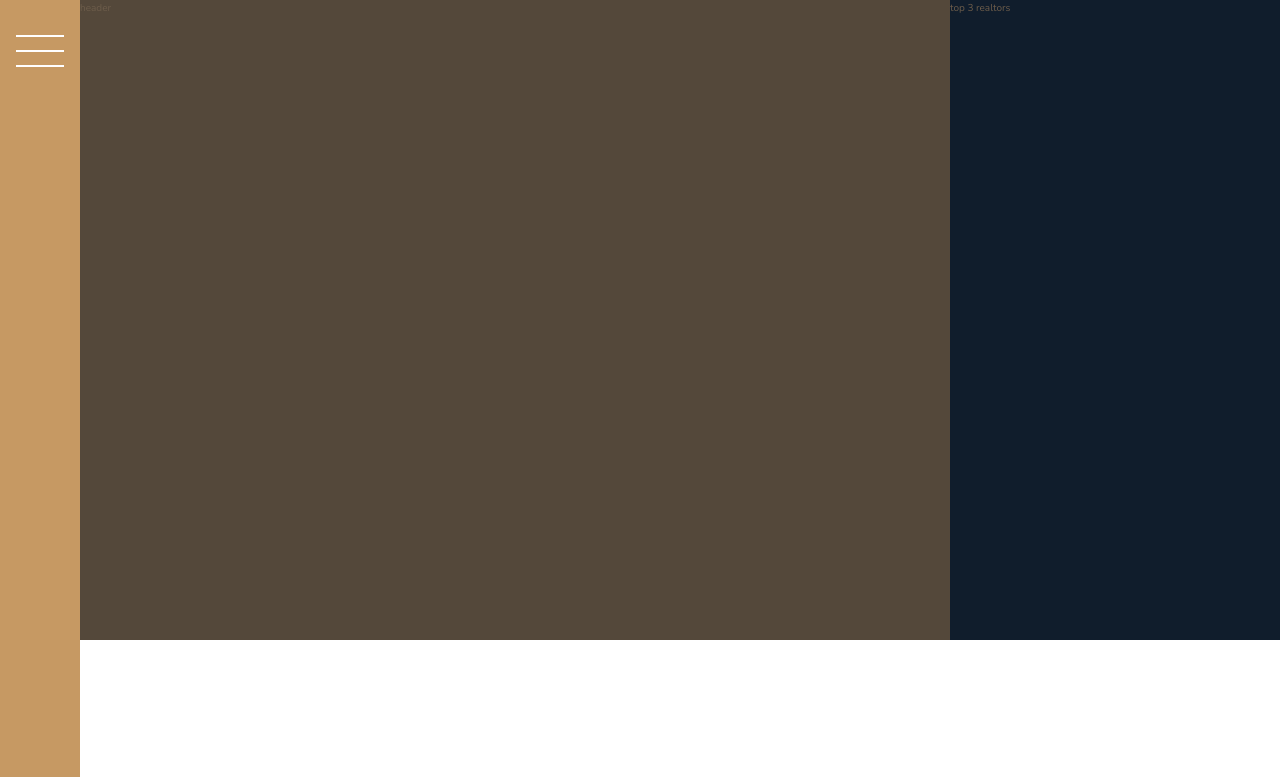
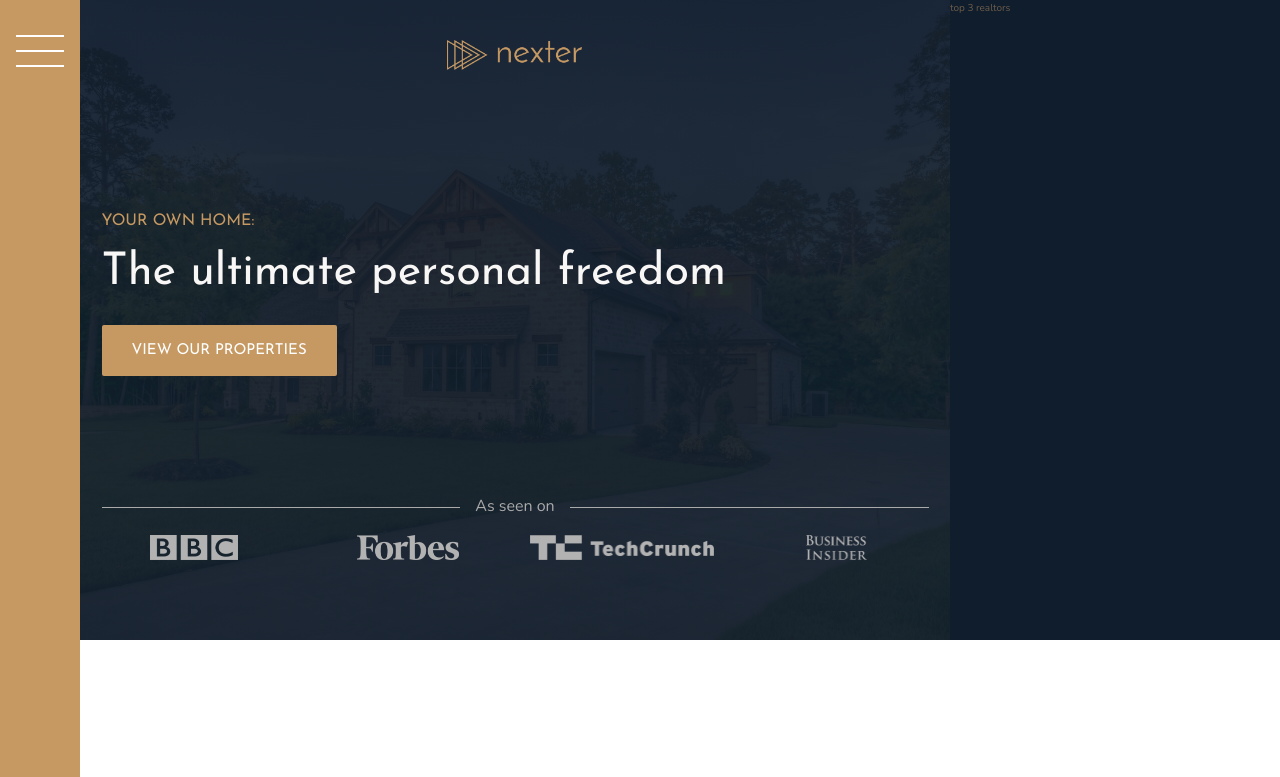
Before and after one commit to diegolopes98/nexter, a website: page index.html in a window 1280 px wide. Shown: the top 777 px of the page. Drawn offline with nearby package versions, Linux system fonts and the light colour scheme; files that its build step writes are made by us from their sources.

Commit message:
add header

```diff
--- a/index.html
+++ b/index.html
@@ -17,7 +17,17 @@
       </div>
 
       <header class="header">
-        header
+        <img src="img/logo.png" alt="Nexter logo" class="header__logo">
+        <h3 class="heading-3">Your own home:</h3>
+        <h1 class="heading-1">The ultimate personal freedom</h1>
+        <button class="btn header__btn">View our properties</button>
+        <div class="header__seenon-text">As seen on</div>
+        <div class="header__seenon-logos">
+          <img src="img/logo-bbc.png" alt="See on logo 1" class="header__seeon-logo">
+          <img src="img/logo-forbes.png" alt="See on logo 2" class="header__seeon-logo">
+          <img src="img/logo-techcrunch.png" alt="See on logo 3" class="header__seeon-logo">
+          <img src="img/logo-bi.png" alt="See on logo 4" class="header__seeon-logo">
+        </div>
       </header>
 
       <div class="realtors">
--- a/sass/_header.scss
+++ b/sass/_header.scss
@@ -1,4 +1,55 @@
 .header{
-  background-color: $color-grey-dark-1;
   grid-column: full-start/ col-end 6;
+  background-image: linear-gradient(rgba($color-secondary, .93), rgba($color-secondary, .93)), url("../img/hero.jpeg");
+  background-size: cover;
+  background-position: center;
+  padding: 8rem;
+  padding-top: 4rem;
+
+  display: grid;
+  grid-template-rows: 1fr min-content 6rem 1fr;
+  grid-template-columns: max-content;
+  grid-row-gap: 1.5rem;
+  justify-content: center;
+
+  &__logo {
+    height: 3rem;
+    justify-self: center;
+  }
+
+  &__btn {
+    align-self: start;
+    justify-self: start;
+  }
+
+  &__seenon-text {
+    display: grid;
+    grid-template-columns: 1fr max-content 1fr;
+    grid-column-gap: 1.5rem;
+    align-items: center;
+    font-size: 1.6rem;
+    color: $color-grey-light-2;
+
+    &::before,
+    &::after {
+      content: "";
+      height: 1px;
+      display: block;
+      background-color: currentColor;
+    }
+  }
+
+  &__seenon-logos {
+    display: grid;
+    grid-template-columns: repeat(4, 1fr);
+    grid-gap: 3rem;
+    justify-items: center;
+    align-items: center;
+  }
+
+  &__seeon-logo {
+    height: 2.5rem;
+    filter: brightness(70%);
+  }
+
 }
--- a/sass/_typography.scss
+++ b/sass/_typography.scss
@@ -5,6 +5,9 @@
 
 .heading-1 {
   @extend %heading;
+  font-size: 4.5rem;
+  color: $color-grey-light-1;
+  line-height: 1;
 }
 
 .heading-2 {
```
